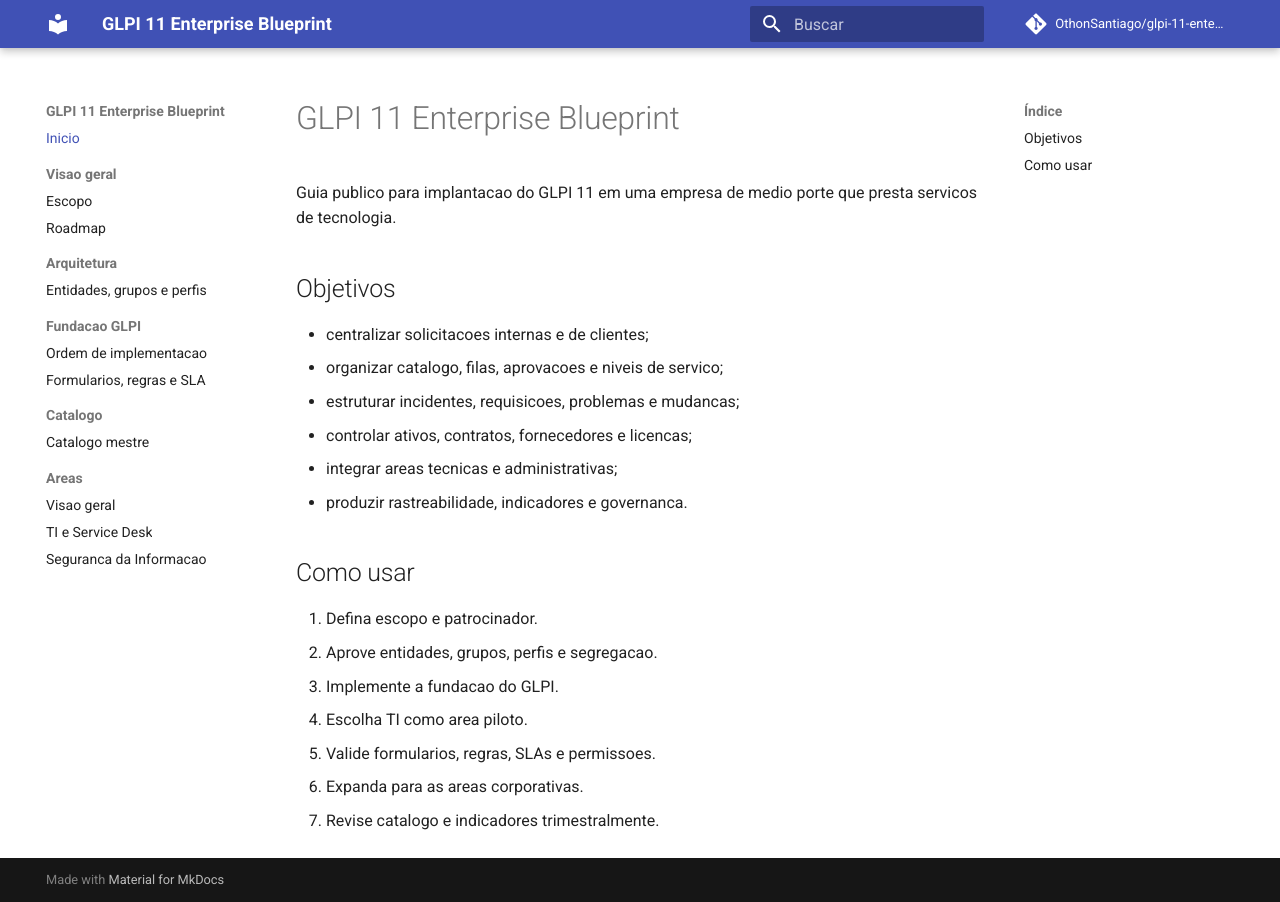
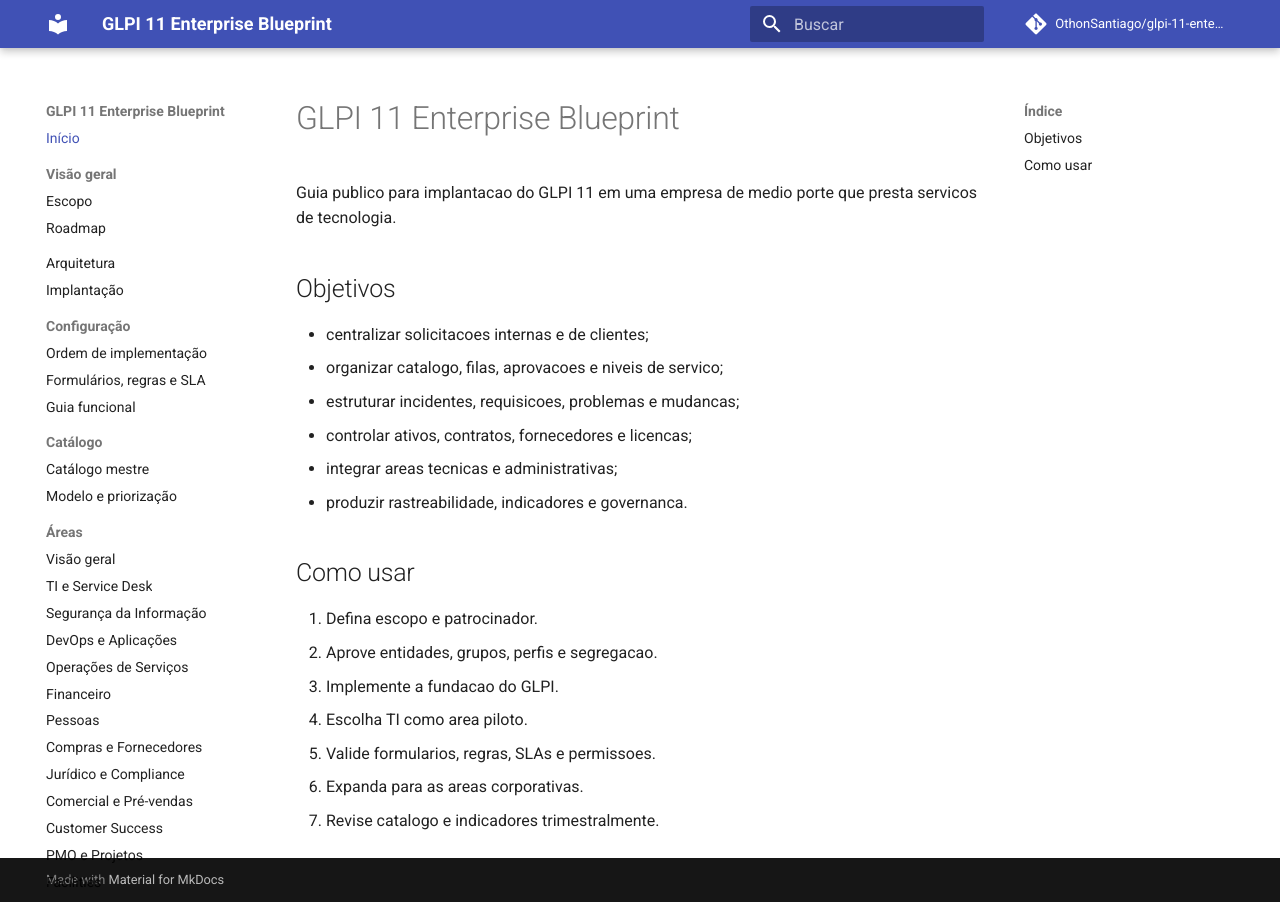
Before and after one commit to OthonSantiago/glpi-11-enterprise-blueprint, an MkDocs documentation site: the page built from docs/index.md, in a window 1280 px wide. Built offline with MkDocs 1.6.1 and Material for MkDocs 9.7.7, drawn with Linux system fonts in a browser that asks for light colours; comment, search, counter and statistics services are not loaded.

Commit message:
docs: atualiza menu

```diff
--- a/mkdocs.yml
+++ b/mkdocs.yml
@@ -1,5 +1,5 @@
 site_name: GLPI 11 Enterprise Blueprint
-site_description: Implantacao corporativa do GLPI 11 para uma empresa de servicos de tecnologia
+site_description: Implantação corporativa do GLPI 11 para uma empresa de serviços de tecnologia
 site_author: Othon Santiago
 repo_name: OthonSantiago/glpi-11-enterprise-blueprint
 repo_url: https://github.com/OthonSantiago/glpi-11-enterprise-blueprint
@@ -25,18 +25,32 @@
           class: mermaid
           format: !!python/name:pymdownx.superfences.fence_code_format
 nav:
-  - Inicio: index.md
-  - Visao geral:
+  - Início: index.md
+  - Visão geral:
       - Escopo: 00-visao-geral/01-escopo.md
       - Roadmap: 00-visao-geral/02-roadmap.md
-  - Arquitetura:
-      - Entidades, grupos e perfis: 01-arquitetura/01-entidades-grupos-perfis.md
-  - Fundacao GLPI:
-      - Ordem de implementacao: 02-fundacao/01-ordem-implementacao.md
-      - Formularios, regras e SLA: 02-fundacao/02-formularios-regras-sla.md
-  - Catalogo:
-      - Catalogo mestre: 03-catalogo/01-catalogo-mestre.md
-  - Areas:
-      - Visao geral: 04-areas/index.md
-      - TI e Service Desk: 04-areas/01-ti-service-desk.md
-      - Seguranca da Informacao: 04-areas/02-seguranca-informacao.md
+  - Arquitetura: 01-arquitetura/01-entidades-grupos-perfis.md
+  - Implantação: implantacao/README.md
+  - Configuração:
+      - Ordem de implementação: 02-fundacao/01-ordem-implementacao.md
+      - Formulários, regras e SLA: 02-fundacao/02-formularios-regras-sla.md
+      - Guia funcional: configuracao/README.md
+  - Catálogo:
+      - Catálogo mestre: 03-catalogo/01-catalogo-mestre.md
+      - Modelo e priorização: 05-catalogo.md
+  - Áreas:
+      - Visão geral: 04-areas/index.md
+      - TI e Service Desk: areas/01-ti.md
+      - Segurança da Informação: areas/02-seguranca.md
+      - DevOps e Aplicações: areas/03-devops-aplicacoes.md
+      - Operações de Serviços: areas/04-operacoes-servicos.md
+      - Financeiro: areas/05-financeiro.md
+      - Pessoas: areas/06-pessoas.md
+      - Compras e Fornecedores: areas/07-compras-fornecedores.md
+      - Jurídico e Compliance: areas/08-juridico-compliance.md
+      - Comercial e Pré-vendas: areas/09-comercial-pre-vendas.md
+      - Customer Success: areas/10-customer-success.md
+      - PMO e Projetos: areas/11-pmo-projetos.md
+      - Facilities: areas/12-facilities.md
+      - Marketing: areas/13-marketing.md
+  - Processos transversais: 06-processos-transversais.md
```
